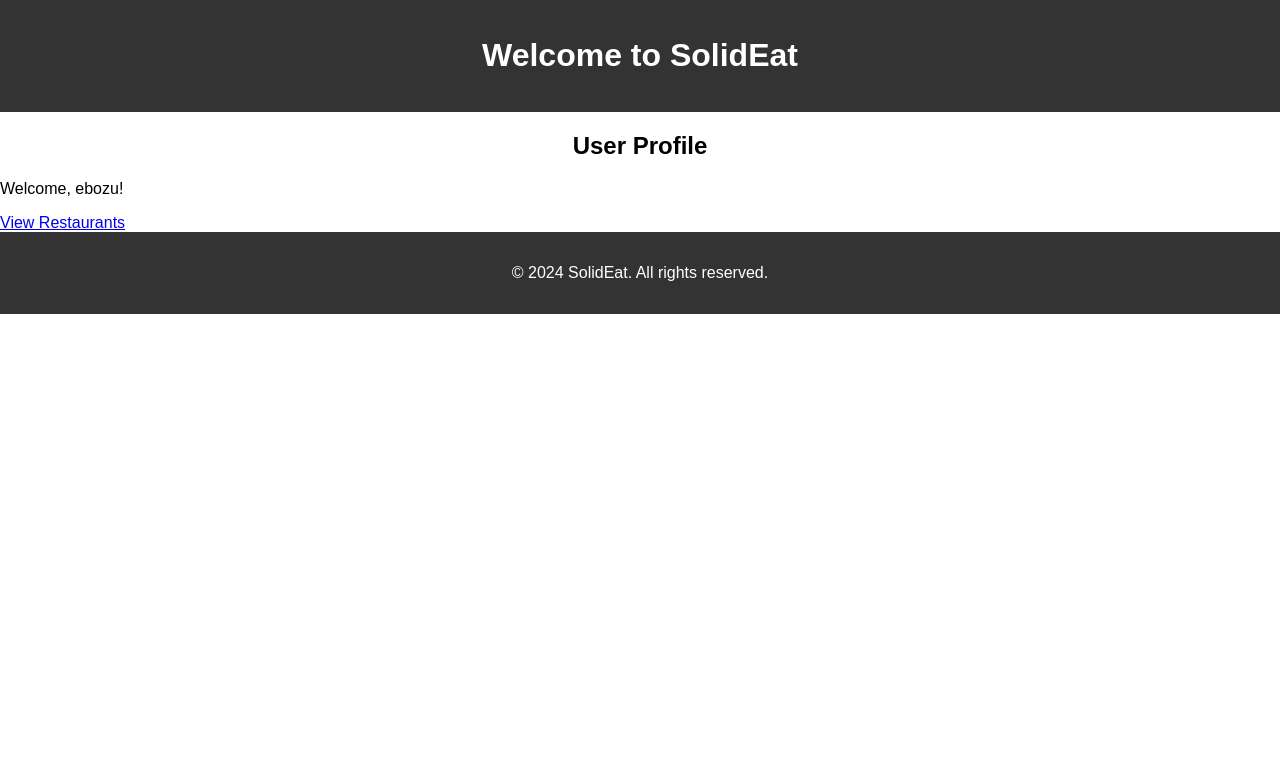
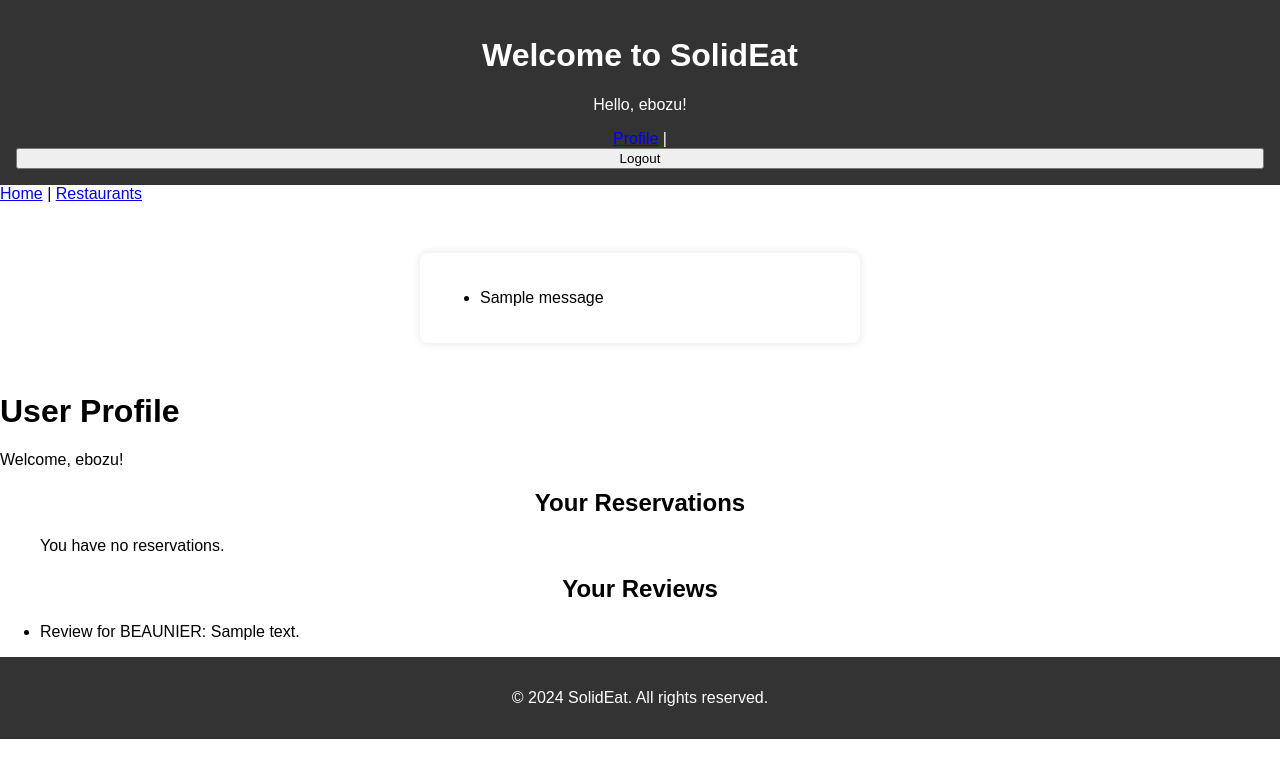
Before and after one commit to Ozomozyan/SolidEat, a Django app: page /booking/profile/ in a window 1280 px wide. Shown: the top 778 px of the page. Run offline with Django 5.2, Linux system fonts and the light colour scheme; a user stored in the database is signed in; data comes from the database, SQL or seed files in the repository; both versions use the stored data as it was after the commit; tables that the repository leaves empty hold one stand-in row (values such as "Sample post"); one stand-in notice (Sample message) is shown.

Commit message:
Implemented functions of users
Most of the functions are implemented except review and chat

```diff
--- a/SolidEat/settings.py
+++ b/SolidEat/settings.py
@@ -11,6 +11,7 @@
 """
 
 from pathlib import Path
+from django.urls import reverse_lazy
 
 # Build paths inside the project like this: BASE_DIR / 'subdir'.
 BASE_DIR = Path(__file__).resolve().parent.parent
@@ -126,3 +127,5 @@
 
 # settings.py
 AUTH_USER_MODEL = 'booking.User'
+
+LOGIN_REDIRECT_URL = reverse_lazy('user_profile')
--- a/booking/models.py
+++ b/booking/models.py
@@ -9,6 +9,13 @@
 
 # Define the Restaurant model
 class Restaurant(models.Model):
+    manager = models.ForeignKey(
+        User,
+        on_delete=models.SET_NULL,  # Corrected from on_related to on_delete
+        null=True,
+        blank=True,
+        related_name='managed_restaurants'
+    )
     TYPE_CHOICES = (
         ('S', 'Solidaire'),  # 'S' for Solidaire
         ('E', 'Economique'),  # 'E' for Economique
@@ -33,6 +40,7 @@
     time = models.TimeField()
     number_of_people = models.IntegerField(default=1)
     special_requests = models.TextField(blank=True, null=True)
+    is_active = models.BooleanField(default=True)  # Indicates if the reservation is active or cancelled
 
     def __str__(self):
         return f"{self.user} reservation at {self.restaurant} on {self.date} at {self.time}"
--- a/booking/urls.py
+++ b/booking/urls.py
@@ -1,11 +1,13 @@
 from django.urls import path
 from . import views
 from .views import manage_restaurant
+from .views import cancel_reservation
 
 urlpatterns = [
     path('restaurants/', views.list_restaurants, name='list_restaurants'),
     path('restaurant/<int:restaurant_id>/', views.restaurant_detail, name='restaurant_detail'),
     path('restaurant/<int:restaurant_id>/reserve/', views.book_reservation, name='book_reservation'),
     path('restaurant/manage/<int:restaurant_id>/', manage_restaurant, name='manage_restaurant'),
+    path('cancel_reservation/<int:reservation_id>/', views.cancel_reservation, name='cancel_reservation'),
     path('profile/', views.user_profile, name='user_profile'),
 ]
--- a/booking/views.py
+++ b/booking/views.py
@@ -2,7 +2,7 @@
 
 # Create your views here.
 from django.shortcuts import render
-from .models import Restaurant, Reservation
+from .models import Restaurant, Reservation, Review
 from django.contrib.auth.forms import UserCreationForm
 from django.contrib.auth import login
 from .forms import ReservationForm
@@ -13,6 +13,7 @@
 from .forms import RestaurantForm
 from django.contrib.auth.decorators import login_required, user_passes_test
 from .forms import ReservationForm, ReviewForm
+from datetime import date, datetime, timedelta
 
 def home(request):
     return render(request, 'home.html')
@@ -68,7 +69,19 @@
 
 @login_required
 def user_profile(request):
-    return render(request, 'booking/user_profile.html')
+    # Fetching additional data related to the user
+    reservations = Reservation.objects.filter(user=request.user).order_by('-date')
+    reviews = Review.objects.filter(user=request.user).order_by('-date_posted')
+
+    context = {
+        'user': request.user,
+        'reservations': reservations,
+        'reviews': reviews,
+        'today': date.today(),
+    }
+    return render(request, 'booking/user_profile.html', context)
+
+
 
 @login_required
 def book_reservation(request, restaurant_id):
@@ -76,16 +89,39 @@
     if request.method == 'POST':
         form = ReservationForm(request.POST)
         if form.is_valid():
+            # Start by creating a reservation instance from the form, but don't save it yet
             reservation = form.save(commit=False)
             reservation.restaurant = restaurant
             reservation.user = request.user
+
+            # Check current reservations to ensure capacity is not exceeded
+            reservation_start_time = datetime.combine(reservation.date, reservation.time)
+            reservation_end_time = reservation_start_time + timedelta(hours=3)  # Define how long a reservation blocks capacity
+
+            # Fetch reservations that overlap this timeframe
+            overlapping_reservations = Reservation.objects.filter(
+                restaurant=restaurant,
+                date=reservation.date,
+                time__range=(reservation.time, (reservation_end_time - timedelta(seconds=1)).time()),
+                is_active=True
+            )
+
+            current_capacity = sum(r.number_of_people for r in overlapping_reservations)
+            if current_capacity + reservation.number_of_people > restaurant.capacity:
+                messages.error(request, "Unable to book reservation due to capacity limits.")
+                return render(request, 'booking/reservation_form.html', {'form': form, 'restaurant': restaurant})
+
+            # Save reservation if capacity checks pass
             reservation.save()
-            # Redirect to a new URL, for example the restaurant detail page
+            messages.success(request, 'Reservation made successfully!')
             return redirect('restaurant_detail', restaurant_id=restaurant.id)
+        else:
+            messages.error(request, "There was a problem with your reservation form.")
     else:
         form = ReservationForm()
 
     return render(request, 'booking/reservation_form.html', {'form': form, 'restaurant': restaurant})
+
 
 
 def manager_check(user):
@@ -110,3 +146,13 @@
         'form': form,
         'restaurant': restaurant
     })
+
+@login_required
+def cancel_reservation(request, reservation_id):
+    reservation = get_object_or_404(Reservation, id=reservation_id, user=request.user)
+    if reservation.date > date.today():
+        reservation.delete()  # This will completely remove the reservation from the database
+        messages.success(request, "Your reservation has been successfully deleted.")
+    else:
+        messages.error(request, "Past reservations cannot be cancelled or deleted.")
+    return redirect('user_profile')
--- /dev/null
+++ b/static/js/cancel-reservation.js
@@ -0,0 +1,12 @@
+document.addEventListener("DOMContentLoaded", function() {
+    const cancelLinks = document.querySelectorAll('.cancel-link');
+
+    cancelLinks.forEach(link => {
+        link.addEventListener('click', function(event) {
+            // This will prompt the user to confirm their action
+            if (!confirm('Are you sure you want to cancel this reservation?')) {
+                event.preventDefault(); // If they click 'Cancel', prevent the link from being followed
+            }
+        });
+    });
+});
--- a/templates/base.html
+++ b/templates/base.html
@@ -10,10 +10,42 @@
 <body>
     <header>
         <h1>Welcome to SolidEat</h1>
+        {% if user.is_authenticated %}
+            <p>Hello, {{ user.username }}!</p>
+            <a href="{% url 'user_profile' %}">Profile</a> |
+            <form action="{% url 'logout' %}" method="post">
+                {% csrf_token %}
+                <button type="submit">Logout</button>
+            </form>
+        {% else %}
+            <a href="{% url 'login' %}">Login</a> |
+            <a href="{% url 'register' %}">Register</a>
+        {% endif %}
     </header>
     <nav>
-        <!-- Navigation Links -->
+        <a href="{% url 'home' %}">Home</a> |
+        <a href="{% url 'list_restaurants' %}">Restaurants</a>
+        {% if user.is_authenticated and user.is_manager %}
+            {% if user.managed_restaurants.exists %}
+                {% for restaurant in user.managed_restaurants.all %}
+                    <a href="{% url 'manage_restaurant' restaurant_id=restaurant.id %}">Manage {{ restaurant.name }}</a>
+                {% endfor %}
+            {% else %}
+                <p>You are a manager but no restaurant is associated with your account.</p>
+            {% endif %}
+        {% endif %}
     </nav>
+        <!-- Messages display area -->
+    <div class="container">
+        {% if messages %}
+        <ul class="messages">
+            {% for message in messages %}
+            <li class="{{ message.tags }}">{{ message }}</li>
+            {% endfor %}
+        </ul>
+        {% endif %}
+    </div>
+
     <main>
         {% block content %}{% endblock %}
     </main>
@@ -21,5 +53,6 @@
         <p>© 2024 SolidEat. All rights reserved.</p>
     </footer>
     <script src="{% static 'js/main.js' %}"></script>
+    {% block extra_js %}{% endblock %}
 </body>
 </html>
--- a/templates/booking/user_profile.html
+++ b/templates/booking/user_profile.html
@@ -1,8 +1,35 @@
 {% extends 'base.html' %}
 
+{% load static %}
+
 {% block content %}
-<h2>User Profile</h2>
-<p>Welcome, {{ request.user.username }}!</p>
+<h1>User Profile</h1>
+<p>Welcome, {{ user.username }}!</p>
 
-<a href="{% url 'list_restaurants' %}">View Restaurants</a>
+<h2>Your Reservations</h2>
+<ul>
+    {% for reservation in reservations %}
+    <li>
+        {{ reservation.restaurant.name }} on {{ reservation.date }} at {{ reservation.time }}
+        {% if reservation.is_active and reservation.date > today %}
+            <a href="{% url 'cancel_reservation' reservation.id %}" class="cancel-link">Cancel Reservation</a>
+        {% endif %}
+    </li>
+    {% empty %}
+    <p>You have no reservations.</p>
+    {% endfor %}
+</ul>
+
+<h2>Your Reviews</h2>
+<ul>
+    {% for review in reviews %}
+        <li>Review for {{ review.restaurant.name }}: {{ review.text }}</li>
+    {% empty %}
+        <p>You have not posted any reviews.</p>
+    {% endfor %}
+</ul>
 {% endblock %}
+
+{% block extra_js %}
+<script src="{% static 'js/cancel-reservation.js' %}"></script>
+{% endblock %}
```
Also changed, not shown: booking/admin.py (+24 -6 lines), booking/forms.py (+11 -11 lines), templates/booking/reservation_form.html (+28 -0 lines), booking/migrations/0005_reservation_is_active.py (added), booking/migrations/0006_restaurant_manager.py (added), db.sqlite3.
